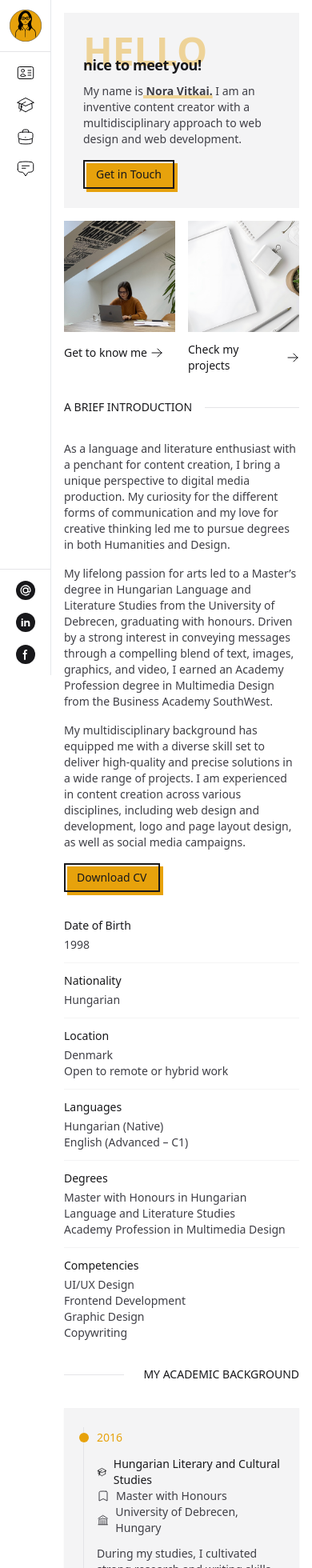
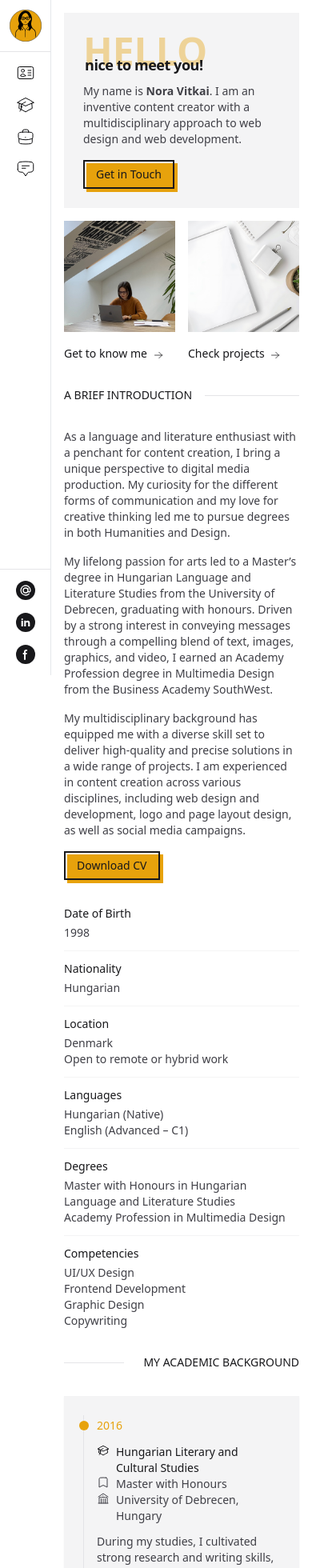
Before and after one commit to noravitkai/portfolio-project, a Vue app: page / in a window 390 px wide. Shown: the top 1960 px of the page at 80% size. Built offline with nearby package versions, Linux system fonts and the light colour scheme.

Commit message:
Update UI for responsiveness
Adjusted icon alignment, text wrapping, form fields, and computed a new property to limit the projects array in the ExperienceSection.

```diff
--- a/src/components/ContactSection.vue
+++ b/src/components/ContactSection.vue
@@ -114,7 +114,7 @@
                     name="name"
                     v-model="name"
                     required
-                    class="flex size-full min-h-11 border border-zinc-200 bg-white shadow-sm py-2 px-3 align-middle file:border-0 file:bg-transparent file:text-sm file:font-medium placeholder:text-zinc-400 focus-visible:outline-none disabled:cursor-not-allowed disabled:opacity-50"
+                    class="flex size-full min-h-11 border border-zinc-200 bg-white shadow-sm py-2 px-3 align-middle file:border-0 file:bg-transparent file:text-sm file:font-medium placeholder:text-zinc-400 focus-visible:outline-none disabled:cursor-not-allowed disabled:opacity-50 rounded-none"
                     id="name"
                     placeholder="Type your name..."
                   />
@@ -136,7 +136,7 @@
                     v-model="email"
                     required
                     pattern="^[a-zA-Z0-9._%+-]+@[a-zA-Z0-9.-]+\.[a-zA-Z]{2,}$"
-                    class="flex size-full min-h-11 border border-zinc-200 bg-white shadow-sm py-2 px-3 align-middle file:border-0 file:bg-transparent file:text-sm file:font-medium placeholder:text-zinc-400 focus-visible:outline-none disabled:cursor-not-allowed disabled:opacity-50"
+                    class="flex size-full min-h-11 border border-zinc-200 bg-white shadow-sm py-2 px-3 align-middle file:border-0 file:bg-transparent file:text-sm file:font-medium placeholder:text-zinc-400 focus-visible:outline-none disabled:cursor-not-allowed disabled:opacity-50 rounded-none"
                     id="email"
                     placeholder="Type your email address..."
                   />
@@ -154,7 +154,7 @@
                   name="message"
                   v-model="message"
                   required
-                  class="flex w-full min-h-[11.25rem] border border-zinc-200 bg-white shadow-sm p-3 placeholder:text-zinc-400 focus-visible:outline-none disabled:cursor-not-allowed disabled:opacity-50 overflow-auto"
+                  class="flex w-full min-h-[11.25rem] border border-zinc-200 bg-white shadow-sm p-3 placeholder:text-zinc-400 focus-visible:outline-none disabled:cursor-not-allowed disabled:opacity-50 overflow-auto rounded-none"
                   id="message"
                   placeholder="Type your message..."
                 ></textarea>
@@ -173,7 +173,9 @@
                   <span
                     class="absolute inset-0 border-2 border-zinc-900"
                   ></span>
-                  <span class="relative">Submit</span>
+                  <span class="relative text-sm md:text-base 2xl:text-lg"
+                    >Submit</span
+                  >
                 </button>
               </div>
             </form>
--- a/src/components/EducationSection.vue
+++ b/src/components/EducationSection.vue
@@ -27,27 +27,36 @@
               <time class="text-sm text-yellow font-medium">{{
                 education.startYear
               }}</time>
-              <div class="mt-3">
+              <div class="mt-3 flex flex-col">
                 <h3
-                  class="text-sm md:text-base 2xl:text-lg text-zinc-900 font-medium flex items-center"
+                  class="text-sm md:text-base 2xl:text-lg text-zinc-900 font-medium inline-flex items-start"
                 >
-                  <AcademicCapIcon class="mr-2 h-4 w-4" aria-hidden="true" />
-                  {{ education.programme }}
+                  <AcademicCapIcon
+                    class="mr-2 h-4 w-4 flex-shrink-0"
+                    aria-hidden="true"
+                  />
+                  <span>{{ education.programme }}</span>
                 </h3>
                 <p
-                  class="text-sm md:text-base 2xl:text-lg text-zinc-700 flex items-center"
+                  class="text-sm md:text-base 2xl:text-lg text-zinc-700 inline-flex items-start"
                 >
-                  <BookmarkIcon class="mr-2 h-4 w-4" aria-hidden="true" />
-                  {{ education.degree }}
+                  <BookmarkIcon
+                    class="mr-2 h-4 w-4 flex-shrink-0"
+                    aria-hidden="true"
+                  />
+                  <span>{{ education.degree }}</span>
                 </p>
+
                 <p
-                  class="text-sm md:text-base 2xl:text-lg text-zinc-700 flex items-center"
+                  class="text-sm md:text-base 2xl:text-lg text-zinc-700 inline-flex items-start"
                 >
                   <BuildingLibraryIcon
-                    class="mr-2 h-4 w-4"
+                    class="mr-2 h-4 w-4 flex-shrink-0"
                     aria-hidden="true"
                   />
-                  {{ education.institution }}, {{ education.location }}
+                  <span
+                    >{{ education.institution }}, {{ education.location }}</span
+                  >
                 </p>
               </div>
               <p class="my-3 text-sm md:text-base 2xl:text-lg text-zinc-700">
--- a/src/components/ExperienceSection.vue
+++ b/src/components/ExperienceSection.vue
@@ -15,7 +15,7 @@
     <div class="pt-8 xl:pt-16">
       <div class="grid grid-cols-1 sm:grid-cols-2 lg:grid-cols-4 gap-4">
         <article
-          v-for="project in projects"
+          v-for="project in displayedProjects"
           :key="project.id"
           class="relative group overflow-hidden border border-zinc-100 bg-white shadow-sm hover:shadow-lg transition ease-in-out duration-300"
         >
@@ -70,7 +70,9 @@
               class="absolute inset-0 bg-yellow w-full h-full transition ease-in-out duration-300 transform translate-x-1 translate-y-1 group-hover:translate-x-0 group-hover:translate-y-0"
             ></span>
             <span class="absolute inset-0 border-2 border-zinc-900"></span>
-            <span class="relative">Browse Projects</span>
+            <span class="relative text-sm md:text-base 2xl:text-lg"
+              >Browse Projects</span
+            >
           </router-link>
         </div>
       </div>
@@ -81,13 +83,9 @@
 <script setup>
 import { ArrowRightIcon } from "@heroicons/vue/24/outline";
 import { computed } from "vue";
-import { useRoute } from "vue-router";
 import { projects } from "../projects.js";
 
-const route = useRoute();
-
-const projectData = computed(() => {
-  const id = route.params.projectId;
-  return projects.find((project) => project.id === id) || {};
+const displayedProjects = computed(() => {
+  return projects.slice(0, 4);
 });
 </script>
--- a/src/components/HeroSection.vue
+++ b/src/components/HeroSection.vue
@@ -13,20 +13,16 @@
                 Hello
               </h1>
               <h2
-                class="absolute inset-x-0 top-2/3 mb-4 text-lg md:text-xl lg:text-2xl xl:text-3xl text-zinc-900 font-extrabold leading-none tracking-tight pl-none lg:pl-1"
+                class="absolute inset-x-0 top-2/3 mb-4 text-lg md:text-xl lg:text-2xl xl:text-3xl text-zinc-900 font-extrabold leading-none tracking-tight pl-none pl-0.5 lg:pl-1"
               >
                 nice to meet you!
               </h2>
             </div>
             <div class="flex flex-col gap-4 text-sm md:text-base 2xl:text-lg">
               <p class="text-zinc-700">
-                My name is<span
-                  class="font-semibold underline decoration-yellow/40 decoration-4 underline-offset-0"
-                >
-                  Nora Vitkai.</span
-                >
-                I am an inventive content creator with a multidisciplinary
-                approach to web design and web development.
+                My name is<span class="font-semibold"> Nora Vitkai</span>. I am
+                an inventive content creator with a multidisciplinary approach
+                to web design and web development.
               </p>
               <router-link
                 to="/#contact"
@@ -36,7 +32,9 @@
                   class="absolute inset-0 bg-yellow w-full h-full transition ease-in-out duration-300 transform translate-x-1 translate-y-1 group-hover:translate-x-0 group-hover:translate-y-0"
                 ></span>
                 <span class="absolute inset-0 border-2 border-zinc-900"></span>
-                <span class="relative">Get in Touch</span>
+                <span class="relative text-sm md:text-base 2xl:text-lg"
+                  >Get in Touch</span
+                >
               </router-link>
             </div>
           </header>
@@ -55,9 +53,12 @@
                 class="aspect-square w-full object-cover transition duration-500 group-hover:scale-105"
               />
               <div class="relative bg-white pt-4">
-                <div class="inline-flex items-center">
+                <div class="inline-block align-middle">
                   Get to know me
-                  <ArrowRightIcon class="ml-1 h-4 w-4" aria-hidden="true" />
+                  <ArrowRightIcon
+                    class="ml-1 h-3 w-3 sm:h-4 sm:w-4 inline"
+                    aria-hidden="true"
+                  />
                 </div>
               </div>
             </router-link>
@@ -72,10 +73,13 @@
                 alt="Productive workspace scene featuring a clean, minimalist desk setup"
                 class="aspect-square w-full object-cover transition duration-500 group-hover:scale-105"
               />
-              <div class="relative bg-white pt-3">
-                <div class="inline-flex items-center">
-                  Check my projects
-                  <ArrowRightIcon class="ml-1 h-4 w-4" aria-hidden="true" />
+              <div class="relative bg-white pt-4">
+                <div class="inline-block align-middle">
+                  Check projects
+                  <ArrowRightIcon
+                    class="ml-1 h-3 w-3 sm:h-4 sm:w-4 inline"
+                    aria-hidden="true"
+                  />
                 </div>
               </div>
             </router-link>
--- a/src/components/ProfileSection.vue
+++ b/src/components/ProfileSection.vue
@@ -49,7 +49,9 @@
             class="absolute inset-0 bg-yellow w-full h-full transition ease-in-out duration-300 transform translate-x-1 translate-y-1 group-hover:translate-x-0 group-hover:translate-y-0"
           ></span>
           <span class="absolute inset-0 border-2 border-zinc-900"></span>
-          <span class="relative">Download CV</span>
+          <span class="relative text-sm md:text-base 2xl:text-lg"
+            >Download CV</span
+          >
         </a>
       </div>
       <div>
--- a/src/components/ProjectDetails.vue
+++ b/src/components/ProjectDetails.vue
@@ -4,20 +4,8 @@
   >
     <div>
       <span class="flex items-center">
-        <div class="mr-4">
-          <router-link
-            to="/projects"
-            class="relative max-w-max px-4 py-2 group text-zinc-900"
-          >
-            <span
-              class="absolute inset-0 bg-yellow w-full h-full transition ease-in-out duration-300 transform translate-x-1 translate-y-1 group-hover:translate-x-0 group-hover:translate-y-0"
-            ></span>
-            <span class="absolute inset-0 border-2 border-zinc-900"></span>
-            <span class="relative">Back to Projects</span>
-          </router-link>
-        </div>
-        <span class="h-px flex-1 bg-zinc-200"></span>
-        <span class="pl-6 relative">
+        <span class="hidden sm:block h-px flex-1 bg-zinc-200"></span>
+        <span class="pl-0 sm:pl-6 relative">
           <span
             class="relative text-sm md:text-base 2xl:text-lg text-zinc-900 uppercase underline-offset"
           >
@@ -28,7 +16,7 @@
     </div>
     <div class="pt-8 xl:pt-16 grid grid-cols-1 gap-8 lg:grid-cols-3 lg:gap-16">
       <div class="lg:col-span-2">
-        <div class="mt-6 flow-root">
+        <div class="flow-root">
           <dl class="-my-3 divide-y divide-zinc-100 text-sm">
             <div
               v-for="(value, key) in projectData.details"
@@ -101,7 +89,7 @@
               class="absolute inset-0 bg-yellow w-full h-full transition ease-in-out duration-300 transform translate-x-1 translate-y-1 group-hover:translate-x-0 group-hover:translate-y-0"
             ></span>
             <span class="absolute inset-0 border-2 border-zinc-900"></span>
-            <span class="relative">Discover More</span>
+            <span class="relative">Discover More Projects</span>
           </router-link>
         </span>
       </div>
--- a/src/components/ProjectList.vue
+++ b/src/components/ProjectList.vue
@@ -19,7 +19,9 @@
               class="absolute inset-0 bg-yellow w-full h-full transition ease-in-out duration-300 transform translate-x-1 translate-y-1 group-hover:translate-x-0 group-hover:translate-y-0"
             ></span>
             <span class="absolute inset-0 border-2 border-zinc-900"></span>
-            <span class="relative">Back to Main</span>
+            <span class="relative text-sm md:text-base 2xl:text-lg"
+              >Back to Main</span
+            >
           </router-link>
         </div>
       </span>
--- a/src/components/SideMenu.vue
+++ b/src/components/SideMenu.vue
@@ -28,7 +28,7 @@
                   aria-hidden="true"
                 />
                 <span
-                  class="invisible absolute start-full top-1/2 ms-4 -translate-y-1/2 rounded-xl rounded-tl-none bg-zinc-900 px-2 py-1.5 text-xs font-medium text-white group-hover:visible z-20"
+                  class="hidden md:inline-flex invisible absolute start-full top-1/2 ms-4 -translate-y-1/2 rounded-xl rounded-tl-none bg-zinc-900 px-2 py-1.5 text-xs font-medium text-white group-hover:visible z-20"
                 >
                   Profile
                 </span>
@@ -41,7 +41,7 @@
               >
                 <AcademicCapIcon class="size-6 stroke-1" aria-hidden="true" />
                 <span
-                  class="invisible absolute start-full top-1/2 ms-4 -translate-y-1/2 rounded-xl rounded-tl-none bg-zinc-900 px-2 py-1.5 text-xs font-medium text-white group-hover:visible z-20"
+                  class="hidden md:inline-flex invisible absolute start-full top-1/2 ms-4 -translate-y-1/2 rounded-xl rounded-tl-none bg-zinc-900 px-2 py-1.5 text-xs font-medium text-white group-hover:visible z-20"
                 >
                   Education
                 </span>
@@ -54,7 +54,7 @@
               >
                 <BriefcaseIcon class="size-6 stroke-1" aria-hidden="true" />
                 <span
-                  class="invisible absolute start-full top-1/2 ms-4 -translate-y-1/2 rounded-xl rounded-tl-none bg-zinc-900 px-2 py-1.5 text-xs font-medium text-white group-hover:visible z-20"
+                  class="hidden md:inline-flex invisible absolute start-full top-1/2 ms-4 -translate-y-1/2 rounded-xl rounded-tl-none bg-zinc-900 px-2 py-1.5 text-xs font-medium text-white group-hover:visible z-20"
                 >
                   Experience
                 </span>
@@ -70,7 +70,7 @@
                   aria-hidden="true"
                 />
                 <span
-                  class="invisible absolute start-full top-1/2 ms-4 -translate-y-1/2 rounded-xl rounded-tl-none bg-zinc-900 px-2 py-1.5 text-xs font-medium text-white group-hover:visible z-20"
+                  class="hidden md:inline-flex invisible absolute start-full top-1/2 ms-4 -translate-y-1/2 rounded-xl rounded-tl-none bg-zinc-900 px-2 py-1.5 text-xs font-medium text-white group-hover:visible z-20"
                 >
                   Contact
                 </span>
@@ -96,7 +96,7 @@
                 <AtSymbolIcon class="size-4 stroke-2" aria-hidden="true" />
               </div>
               <span
-                class="invisible absolute start-full top-1/2 ms-4 -translate-y-1/2 rounded-xl rounded-tl-none bg-zinc-900 px-2 py-1.5 text-xs font-medium text-white group-hover:visible z-20"
+                class="hidden md:inline-flex invisible absolute start-full top-1/2 ms-4 -translate-y-1/2 rounded-xl rounded-tl-none bg-zinc-900 px-2 py-1.5 text-xs font-medium text-white group-hover:visible z-20"
               >
                 Mail
               </span>
@@ -128,7 +128,7 @@
                 </svg>
               </div>
               <span
-                class="invisible absolute start-full top-1/2 ms-4 -translate-y-1/2 rounded-xl rounded-tl-none bg-zinc-900 px-2 py-1.5 text-xs font-medium text-white group-hover:visible z-20"
+                class="hidden md:inline-flex invisible absolute start-full top-1/2 ms-4 -translate-y-1/2 rounded-xl rounded-tl-none bg-zinc-900 px-2 py-1.5 text-xs font-medium text-white group-hover:visible z-20"
               >
                 LinkedIn
               </span>
@@ -158,7 +158,7 @@
                 </svg>
               </div>
               <span
-                class="invisible absolute start-full top-1/2 ms-4 -translate-y-1/2 rounded-xl rounded-tl-none bg-zinc-900 px-2 py-1.5 text-xs font-medium text-white group-hover:visible z-20"
+                class="hidden md:inline-flex invisible absolute start-full top-1/2 ms-4 -translate-y-1/2 rounded-xl rounded-tl-none bg-zinc-900 px-2 py-1.5 text-xs font-medium text-white group-hover:visible z-20"
               >
                 Facebook
               </span>
--- a/src/projects.js
+++ b/src/projects.js
@@ -6,6 +6,8 @@ import ggSzepsegstudioWebsiteCover from "@/assets/gg-szepsegstudio-website-cover
 import ggSzepsegstudioWebsiteMockup from "@/assets/gg-szepsegstudio-website-mockup.jpg";
 import marketingPuzzleLogoCover from "@/assets/marketing-puzzle-logo-cover.jpg";
 import marketingPuzzleLogoMockup from "@/assets/marketing-puzzle-logo-mockup.jpg";
+import easvPosterCover from "@/assets/easv-poster-cover.jpg";
+import easvPosterMockup from "@/assets/easv-poster-mockup.jpg";
 
 export const projects = [
   {
@@ -23,7 +25,7 @@ export const projects = [
     ],
     images: [fikonWebsiteCover, fikonWebsiteMockup],
     details: {
-      Type: "Event Website • Multi-Page Website",
+      Type: "Event Website • Multi-Page Website • Web Development",
       Technologies: "WordPress • PHP • Tailwind CSS • Vanilla JavaScript",
       "Key Features":
         "Custom Theme • Responsive Design • Dynamic Content • Structured Visual Hierarchy • Dynamic Event Schedule in Timeline Format • Customizable Program • Conditional Logic for Adaptive Layouts • Access to Conference Volumes and Speaker Profiles",
@@ -48,7 +50,7 @@ export const projects = [
     ],
     images: [hufbauWebsiteCover, hufbauWebsiteMockup],
     details: {
-      Type: "Promotional Website • Landing Page",
+      Type: "Promotional Website • Landing Page • Web Development",
       Technologies: "Vue.js • Tailwind CSS",
       "Key Features":
         "Custom Design • Responsive Layout • CTA Sections • Contact Form • Strategic Marketing Content • Easily Accessible Information • Fast Load Times",
@@ -73,7 +75,7 @@ export const projects = [
     ],
     images: [ggSzepsegstudioWebsiteCover, ggSzepsegstudioWebsiteMockup],
     details: {
-      Type: "Business Website • Multi-Page Website",
+      Type: "Business Website • Multi-Page Website • Web Development",
       Technologies: "WordPress • PHP • Tailwind CSS • Vanilla JavaScript",
       "Key Features":
         "Custom Theme • Responsive Design • Dynamic Content • Comprehensive Service Overview with Detailed Subpages • Gallery • Blog • Contact Form",
@@ -110,4 +112,29 @@ export const projects = [
         "Enhanced Brand Recognition and Market Presence • Differentiation from Competitors • Positive Client Feedback • Increased Visual Impact",
     },
   },
+  {
+    id: "easv-poster",
+    title: "Poster for Business Academy SouthWest",
+    scope:
+      "A vibrant poster for EASV’s kickoff party, designed in Photoshop, blending professionalism with youthfulness to captivate students.",
+    descriptions: [
+      "This poster was created to promote the opening party of Business Academy SouthWest (Erhvervsakademi SydVest) in 2023. Tailored for students aged 18 to their twenties, the poster addresses its target demographic. The design aligns with the school’s design guide, integrating the institution’s distinctive colors and preferred logo pattern.",
+      "It was selected for promotion in a contest among students of the Desktop Publishing course at the academy. This recognition not only highlighted the poster’s effectiveness but also demonstrated its alignment with the institution's branding and promotional goals. The poster was subsequently used within the academy to promote the opening party.",
+      "Mindful of the target audience, the poster contains subtle elements such as scratches and grains as separate layers, adding a touch of contemporary appeal. Through the blend of fonts, colors, and layout, the design aims to convey a subtle mix of professionalism and playfulness, respecting the institution’s serious nature while subtly alluding to the enjoyable experiences it offers to students.",
+      "The poster was designed in three sizes (A4, A3, and 1920x1080 px) to suit various mediums. Following its selection, I refined the text and added extra information to meet specific promotional requirements.",
+    ],
+    images: [easvPosterCover, easvPosterMockup],
+    details: {
+      Type: "Event Poster • Graphic Design • Promotional Material",
+      Tool: "Adobe Photoshop",
+      "Key Features":
+        "Vibrant and Engaging Design • Integration with Academy Branding • Youthful and Modern Aesthetic • Clear Messaging • Tailored With Student-Friendly Language • Suitable for Multiple Mediums",
+      "Design Process":
+        "Understanding of Audience • Concept Development • Digital Layout • Feedback • Final Revisions",
+      "Brand Values": "Professionalism • Innovation • Sense of Community",
+      "Poster Variants": "A4 • A3 • 1920x1080 px • Print and Digital",
+      Outcome:
+        "Effective Student Engagement • Positive Reception • Winner of Internal Contest • Increased Interest",
+    },
+  },
 ];
--- a/src/route/index.js
+++ b/src/route/index.js
@@ -25,10 +25,17 @@ const routes = [
 const router = createRouter({
   history: createWebHistory(),
   routes,
-  scrollBehavior(to) {
-    if (to.hash) {
+  scrollBehavior(to, from, savedPosition) {
+    if (savedPosition) {
+      return savedPosition;
+    } else if (to.hash) {
       return {
         el: to.hash,
+        behavior: "smooth",
+      };
+    } else {
+      return {
+        top: 0,
         behavior: "smooth",
       };
     }
```
Also changed, not shown: src/assets/easv-poster-cover.jpg (added), src/assets/easv-poster-mockup.jpg (added).
